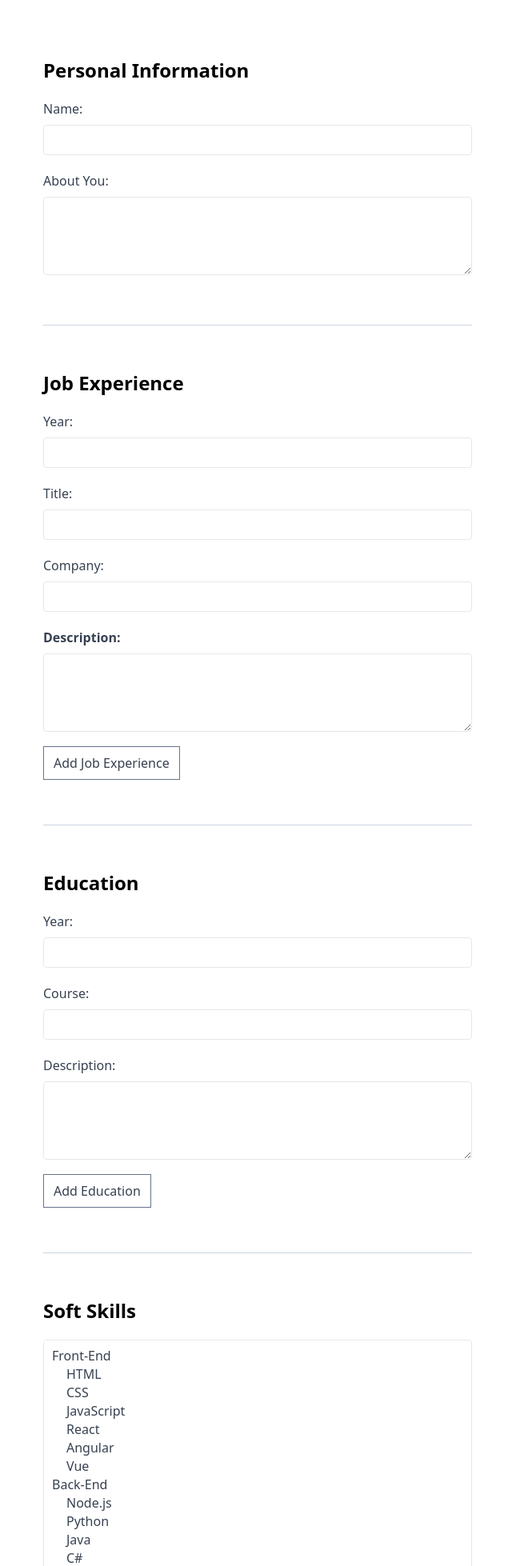
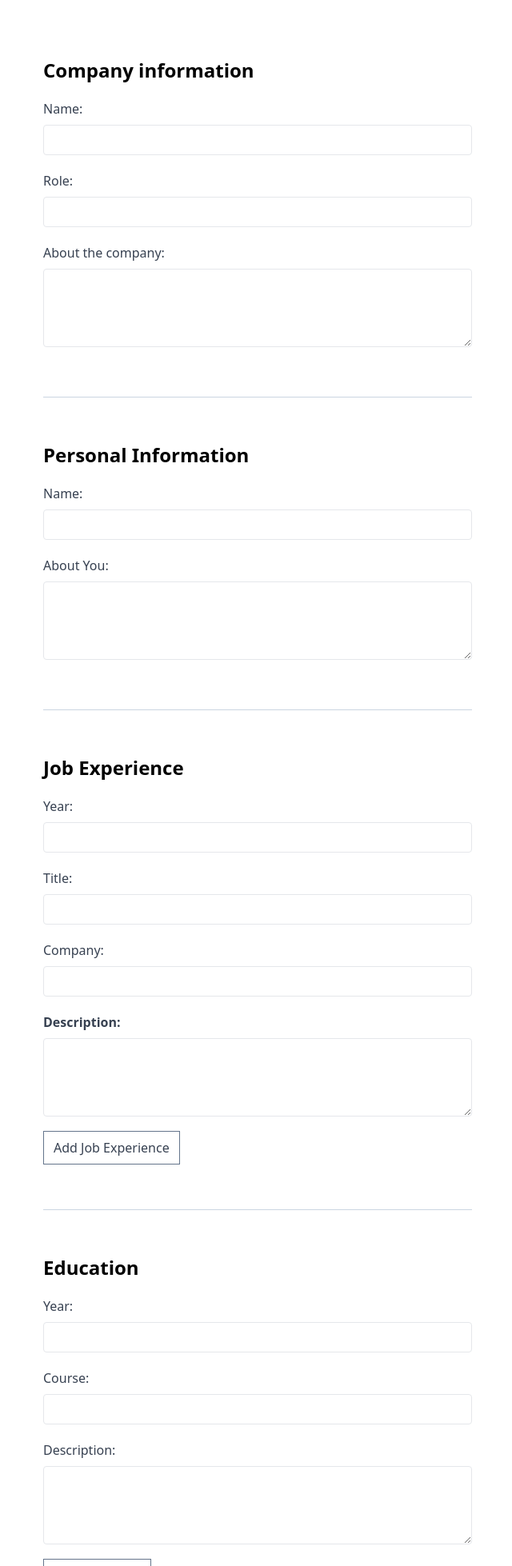
Before and after one commit to guitheengineer/ai-daily-written-standups, a Flask app: page / in a window 1280 px wide. Shown: the top 1958 px of the page at 80% size, without its empty margins (318-958 px from the left). Run offline with Flask 2, Linux system fonts and the light colour scheme; style sheets or scripts are compiled from the project's sources.

Commit message:
feat: add missing features for app

```diff
--- a/app.py
+++ b/app.py
@@ -1,4 +1,8 @@
 from flask import Flask, render_template, request
+import os
+import openai
+
+openai.api_key = os.getenv("OPENAI_API_KEY")
 
 app = Flask(__name__)
 
@@ -7,17 +11,19 @@ app = Flask(__name__)
 def index():
     body = request.args.to_dict()
     person_profile = dict()
-    person_profile["work_experience"] = []
+    person_profile["workExperience"] = []
     person_profile["education"] = []
+
+    result = ""
 
     for key in body:
         if "job" in key:
             jobIndex = int(key.split("-")[0].replace("job", ""))
             jobKey = key.split("-")[1]
             try:
-                person_profile["work_experience"][jobIndex - 1][jobKey] = body[key]
+                person_profile["workExperience"][jobIndex - 1][jobKey] = body[key]
             except:
-                person_profile["work_experience"].insert(jobIndex, {jobKey: body[key]})
+                person_profile["workExperience"].insert(jobIndex, {jobKey: body[key]})
 
         elif "education" in key:
             jobIndex = int(key.split("-")[0].replace("education", ""))
@@ -30,20 +36,13 @@ def index():
         else:
             person_profile[key] = request.args.getlist(key)
 
-    # about: '',
-    # work_experience: [{
-    #     year: '',
-    #     title: '',
-    #     company: '',
-    #     description: ''
-    # }],
-    #    education: [{
-    #     year: '',
-    #     course: '',
-    #     level: '',
-    #     company: '',
-    #     description: ''
-    # }], softSkills: [''],
-    # hardSkills: ['']
+    if len(body.values()) > 0:
+        response = openai.Completion.create(
+            model="text-curie-001",
+            prompt=f"Generate a cover letter for me in first person. Here is some profile information about myself and the company as an object: {person_profile}. Use each value and their respective keys from the provided object as the description for the context of the cover letter.",
+            max_tokens=1000,
+            temperature=0.75,
+        )
+        result = response.choices[0].text
 
-    return render_template("index.html")
+    return render_template("index.html", result=result)
--- a/static/css/output/style.css
+++ b/static/css/output/style.css
@@ -547,6 +547,10 @@ video {
   margin-top: 0.75rem;
 }
 
+.mb-1 {
+  margin-bottom: 0.25rem;
+}
+
 .block {
   display: block;
 }
@@ -612,8 +616,17 @@ video {
   padding-bottom: 3.5rem;
 }
 
+.text-lg {
+  font-size: 1.125rem;
+  line-height: 1.75rem;
+}
+
 .font-bold {
   font-weight: 700;
+}
+
+.font-medium {
+  font-weight: 500;
 }
 
 .text-gray-700 {
--- a/templates/index.html
+++ b/templates/index.html
@@ -1,6 +1,37 @@
 {% extends "base.html" %}
 {% block content %}
   <form class="bg-white my-10 max-w-[600px] mx-auto flex flex-col gap-14 p-8 rounded">
+    <section class="border-b border-slate-300 pb-14">
+      <h2>Company information</h2>
+      <div class="flex flex-col gap-5">
+        <div>
+          <div>
+            <label for="companyImApplyingForName">Name:</label>
+            <input type="text"
+                   id="companyImApplyingForName"
+                   name="companyImApplyingForName"
+                   required/>
+          </div>
+        </div>
+        <div>
+          <div>
+            <label for="roleImApplyingForName">Role:</label>
+            <input type="text"
+                   id="roleImApplyingForName"
+                   name="roleImApplyingForName"
+                   required/>
+          </div>
+        </div>
+        <div>
+          <label for="aboutTheCompanyImApplyingFor">About the company:</label>
+          <textarea id="aboutTheCompanyImApplyingFor"
+                    name="aboutTheCompanyImApplyingFor"
+                    rows="4"
+                    cols="50"
+                    required></textarea>
+        </div>
+      </div>
+    </section>
     <section class="border-b border-slate-300 pb-14">
       <h2>Personal Information</h2>
       <div class="flex flex-col gap-5">
@@ -11,8 +42,8 @@
           </div>
         </div>
         <div>
-          <label for="about-you">About You:</label>
-          <textarea id="about" name="about" rows="4" cols="50" required></textarea>
+          <label for="aboutMe">About You:</label>
+          <textarea id="aboutMe" name="aboutMe" rows="4" cols="50" required></textarea>
         </div>
       </div>
     </section>
@@ -219,6 +250,14 @@
             type="submit">
       Generate Cover Letter
     </button>
+    {% if result %}
+      <div>
+        <p class="text-lg font-medium mb-1">Result:</p>
+        <p>
+          {{ result }}.
+        </p>
+      </div>
+    {% endif %}
   </form>
   <script>
     const buttonAddJob = document.getElementById('add-job')
```
